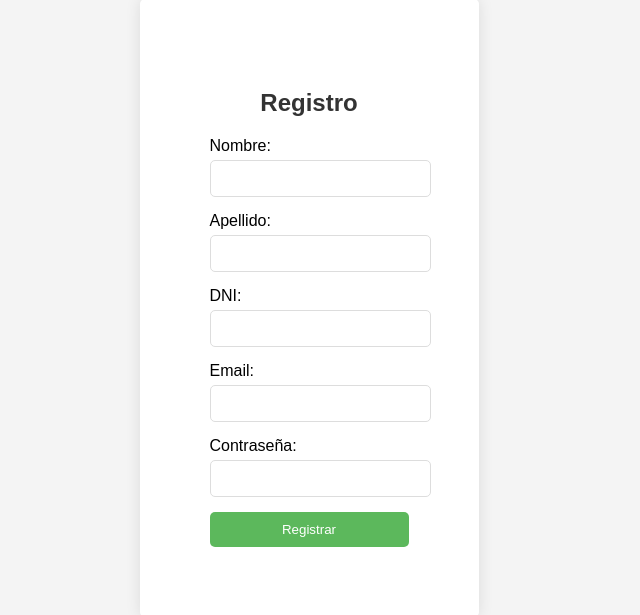
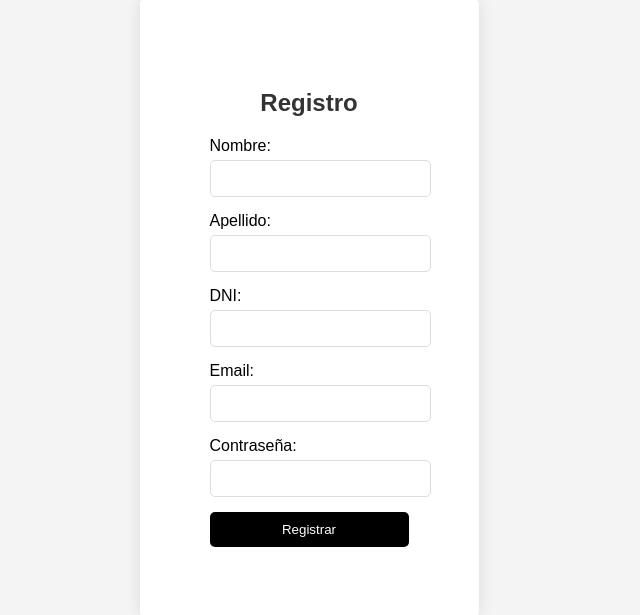
Before and after one commit to AlenO7/ActiveShoes, a plain HTML site: page registrarse.html in a window 1280 px wide. Shown: the part 92-707 px from the top of the page, without its empty margins (331-971 px from the left). Drawn offline with Linux system fonts and the light colour scheme.

Commit message:
Cambios en Form Registro

```diff
--- a/static/css/styleForm.css
+++ b/static/css/styleForm.css
@@ -40,12 +40,12 @@ body {
     width: 100%;
     padding: 10px;
     border: none;
-    background-color: #5cb85c;
+    background-color: #000000;
     color: white;
     border-radius: 5px;
     cursor: pointer;
   }
 
   button:hover {
-    background-color: #4cae4c;
+    background-color: #4e4e4e;
   }
```
Also changed, not shown: registrarse.html (+3 -0 lines).
